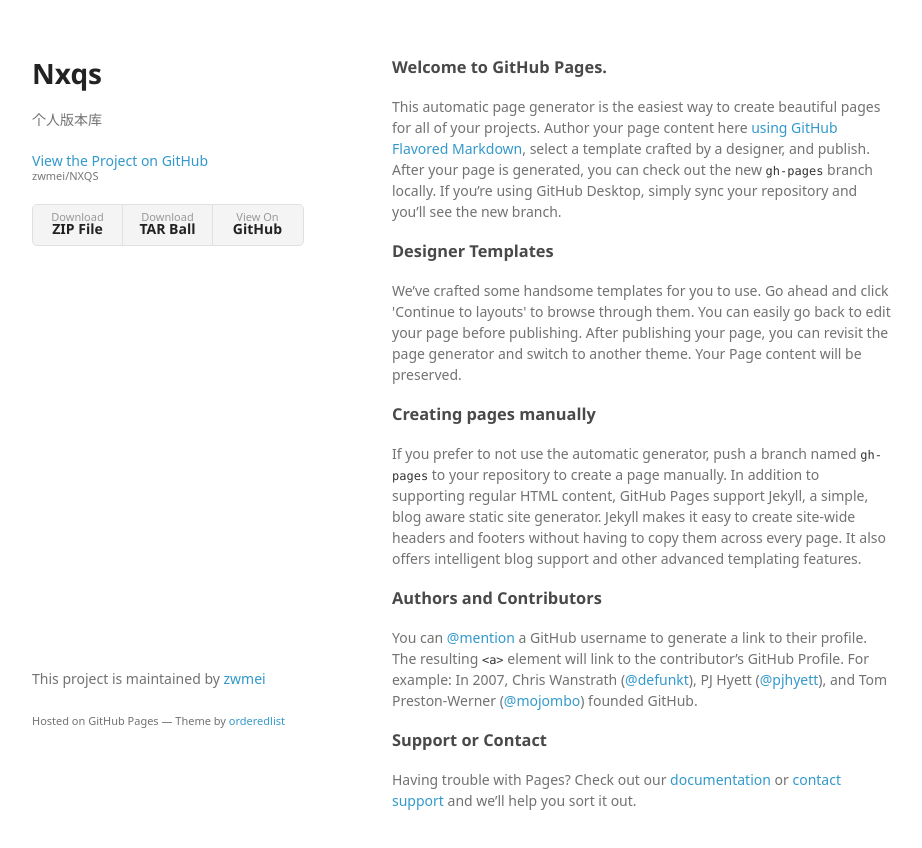
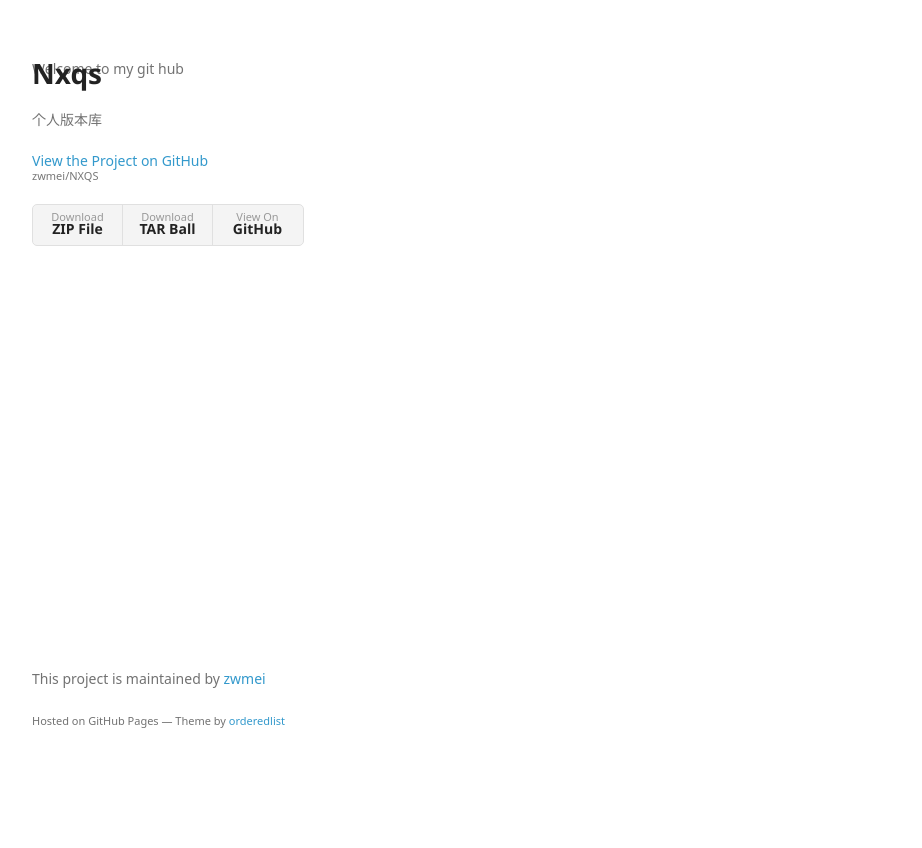
Before and after one commit to zwmei/NXQS, a plain HTML site: page index.html in a window 1280 px wide. Shown: the whole page, without its empty margins (178-1100 px from the left). After the commit the page ends 800 px from the top, so only its background shows below. Drawn offline with Linux system fonts and the light colour scheme; a web font is replaced by a local one.

Commit message:
Change index.html in gh-pages branch

```diff
--- a/index.html
+++ b/index.html
@@ -27,32 +27,9 @@
           <li><a href="https://github.com/zwmei/NXQS">View On <strong>GitHub</strong></a></li>
         </ul>
       </header>
-      <section>
-        <h3>
-<a id="welcome-to-github-pages" class="anchor" href="#welcome-to-github-pages" aria-hidden="true"><span aria-hidden="true" class="octicon octicon-link"></span></a>Welcome to GitHub Pages.</h3>
 
-<p>This automatic page generator is the easiest way to create beautiful pages for all of your projects. Author your page content here <a href="https://guides.github.com/features/mastering-markdown/">using GitHub Flavored Markdown</a>, select a template crafted by a designer, and publish. After your page is generated, you can check out the new <code>gh-pages</code> branch locally. If you’re using GitHub Desktop, simply sync your repository and you’ll see the new branch.</p>
+      <p>Welcome to my git hub</p>
 
-<h3>
-<a id="designer-templates" class="anchor" href="#designer-templates" aria-hidden="true"><span aria-hidden="true" class="octicon octicon-link"></span></a>Designer Templates</h3>
-
-<p>We’ve crafted some handsome templates for you to use. Go ahead and click 'Continue to layouts' to browse through them. You can easily go back to edit your page before publishing. After publishing your page, you can revisit the page generator and switch to another theme. Your Page content will be preserved.</p>
-
-<h3>
-<a id="creating-pages-manually" class="anchor" href="#creating-pages-manually" aria-hidden="true"><span aria-hidden="true" class="octicon octicon-link"></span></a>Creating pages manually</h3>
-
-<p>If you prefer to not use the automatic generator, push a branch named <code>gh-pages</code> to your repository to create a page manually. In addition to supporting regular HTML content, GitHub Pages support Jekyll, a simple, blog aware static site generator. Jekyll makes it easy to create site-wide headers and footers without having to copy them across every page. It also offers intelligent blog support and other advanced templating features.</p>
-
-<h3>
-<a id="authors-and-contributors" class="anchor" href="#authors-and-contributors" aria-hidden="true"><span aria-hidden="true" class="octicon octicon-link"></span></a>Authors and Contributors</h3>
-
-<p>You can <a href="https://help.github.com/articles/basic-writing-and-formatting-syntax/#mentioning-users-and-teams" class="user-mention">@mention</a> a GitHub username to generate a link to their profile. The resulting <code>&lt;a&gt;</code> element will link to the contributor’s GitHub Profile. For example: In 2007, Chris Wanstrath (<a href="https://github.com/defunkt" class="user-mention">@defunkt</a>), PJ Hyett (<a href="https://github.com/pjhyett" class="user-mention">@pjhyett</a>), and Tom Preston-Werner (<a href="https://github.com/mojombo" class="user-mention">@mojombo</a>) founded GitHub.</p>
-
-<h3>
-<a id="support-or-contact" class="anchor" href="#support-or-contact" aria-hidden="true"><span aria-hidden="true" class="octicon octicon-link"></span></a>Support or Contact</h3>
-
-<p>Having trouble with Pages? Check out our <a href="https://help.github.com/pages">documentation</a> or <a href="https://github.com/contact">contact support</a> and we’ll help you sort it out.</p>
-      </section>
       <footer>
         <p>This project is maintained by <a href="https://github.com/zwmei">zwmei</a></p>
         <p><small>Hosted on GitHub Pages &mdash; Theme by <a href="https://github.com/orderedlist">orderedlist</a></small></p>
```
